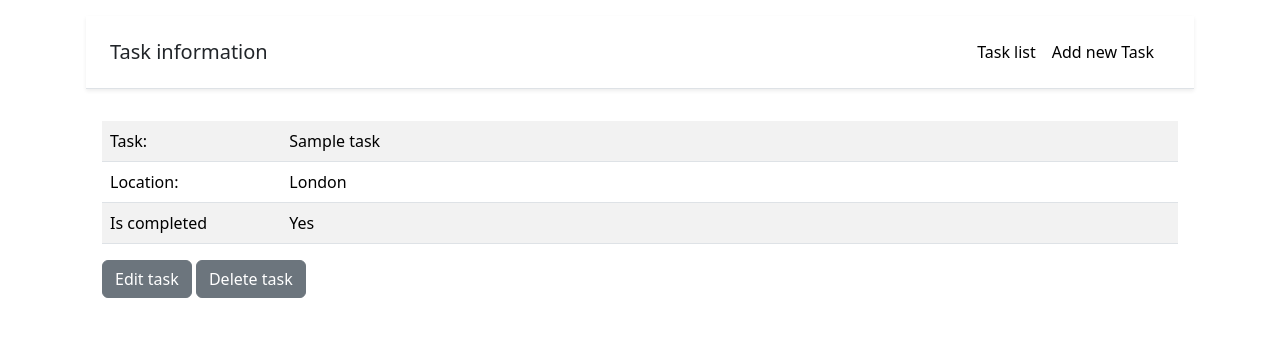
After one commit to yuliiabodnar/sunny_todo_list, a Django app: page /tasks/view/1/ in a window 1280 px wide. The commit adds this page. Shown: the top 337 px of the page. Run offline with Django 4.2, Linux system fonts and the light colour scheme; data comes from the database, SQL or seed files in the repository; tables that the repository leaves empty hold one stand-in row (values such as "Sample post").

Commit message:
introduce task view route, initial

```diff
--- a/tasks/templates/tasks/task_list.html
+++ b/tasks/templates/tasks/task_list.html
@@ -9,7 +9,7 @@
     <ul class="list-group">
        {% for task in tasks %}
           <li class="list-group-item">
-              <a class="me-3 py-2 link-body-emphasis text-decoration-none" href="">{{task.name}},</a> {{task.location.name}}
+              <a class="me-3 py-2 link-body-emphasis text-decoration-none" href="{% url 'tasks:task_view' task.id %}">{{task.name}},</a> {{task.location.name}}
           </li>
        {% endfor %}
     </ul>
--- /dev/null
+++ b/tasks/templates/tasks/task_view.html
@@ -0,0 +1,28 @@
+<!-- task_view.html -->
+
+{% extends 'tasks/base.html' %}
+
+{% block title %}
+    Task information
+{% endblock %}
+
+{% block content %}
+<table class="table table-striped">
+    <tbody>
+        <tr>
+            <td class="col-md-2" >Task:</td>
+            <td>{{ task.name }}</td>
+        </tr>
+        <tr>
+            <td>Location:</td>
+            <td>{{ task.location.name }}</td>
+        </tr>
+        <tr>
+            <td>Is completed</td>
+            <td>{{ task.completed|yesno:"Yes,No" }}</td>
+        </tr>
+    </tbody>
+</table>
+<a><button type="button" class="btn btn-secondary">Edit task</button></a>
+<a><button type="button" class="btn btn-secondary">Delete task</button></a>
+{% endblock %}
--- a/tasks/urls.py
+++ b/tasks/urls.py
@@ -6,4 +6,5 @@ app_name = 'tasks'
 urlpatterns = [
     path('', views.task_list, name='task_list'),
     path('tasks/add/', views.task_add, name='task_add'),
+    path('tasks/view/<int:task_id>/', views.task_view, name='task_view'),
 ]
--- a/tasks/views.py
+++ b/tasks/views.py
@@ -1,4 +1,4 @@
-from django.shortcuts import render, redirect
+from django.shortcuts import render, redirect,  get_object_or_404
 from .models import Task, Location
 from .forms.task_form import TaskForm
 
@@ -6,6 +6,11 @@ from .forms.task_form import TaskForm
 def task_list(request):
     tasks = Task.objects.all()
     return render(request, 'tasks/task_list.html', {'tasks': tasks})
+
+
+def task_view(request, task_id):
+    task = get_object_or_404(Task,  pk=task_id)
+    return render(request, 'tasks/task_view.html', {'task': task})
 
 
 def task_add(request):
```
